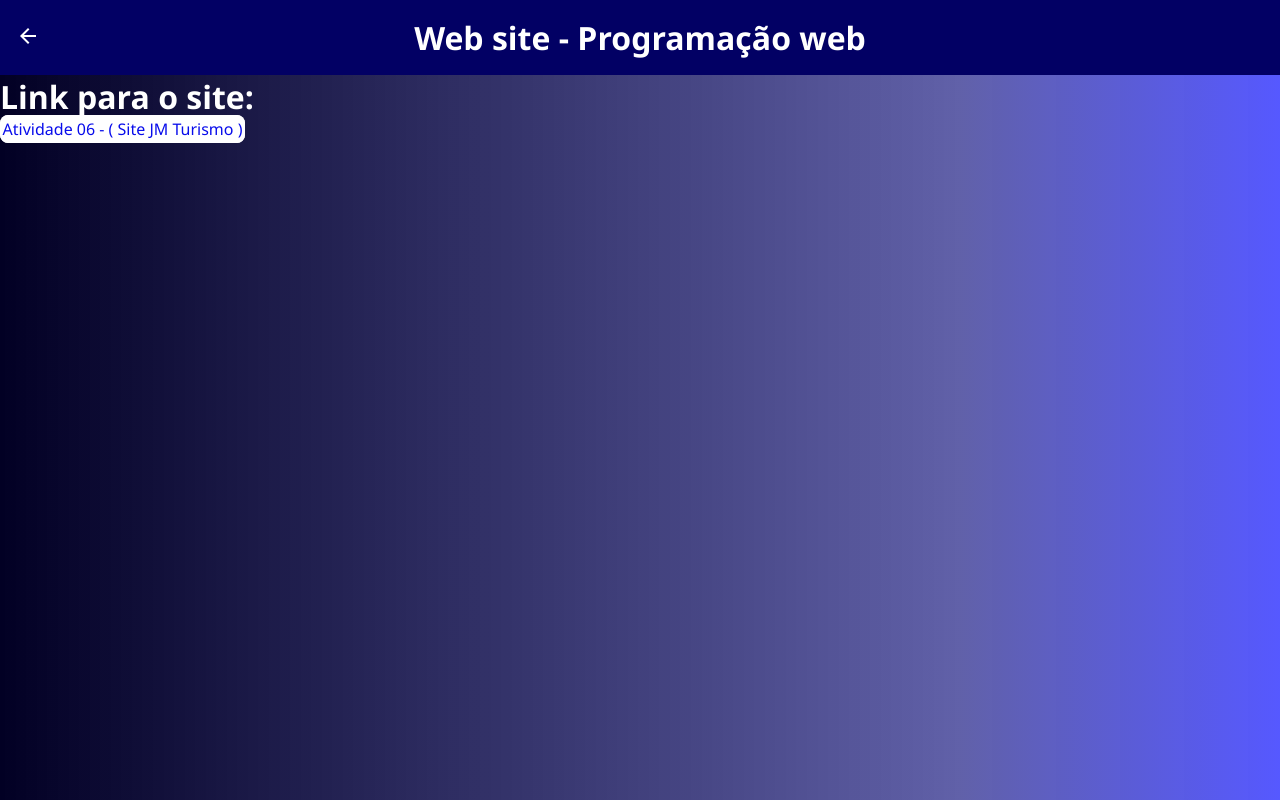
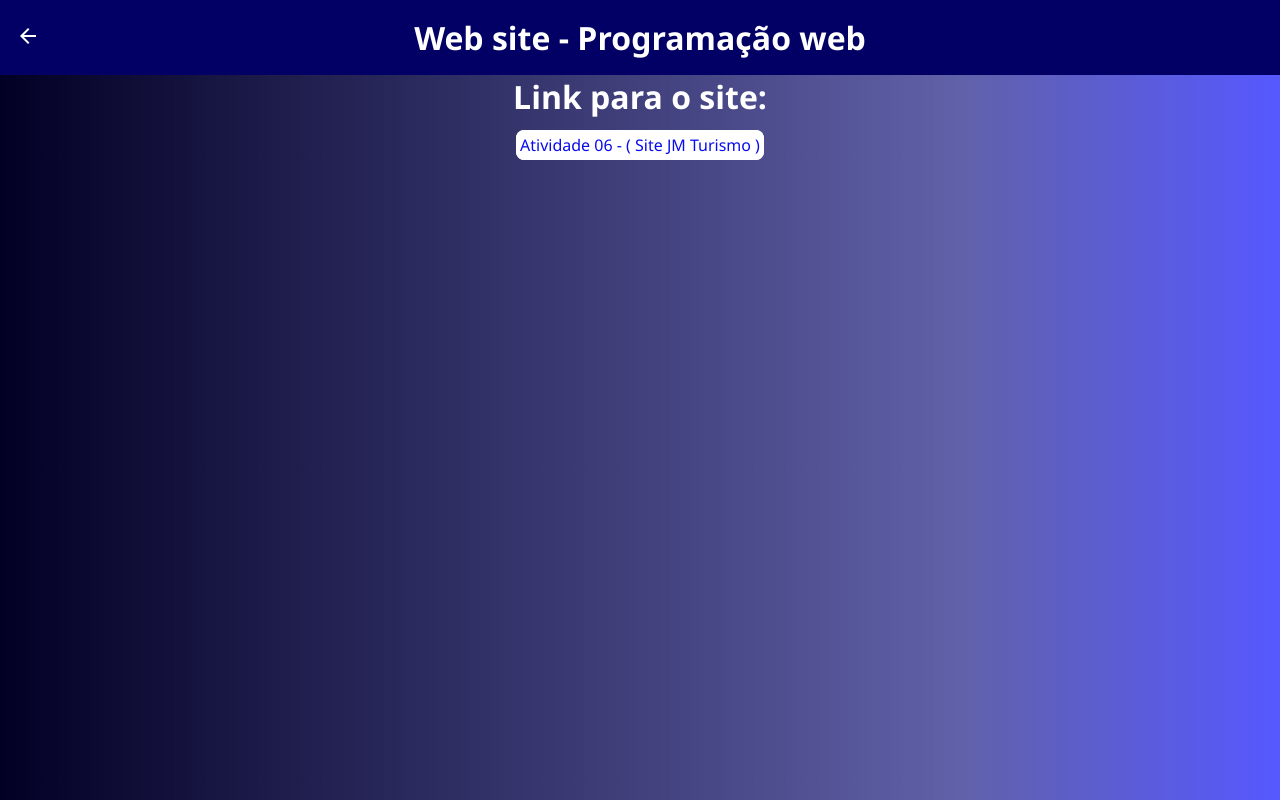
Before and after one commit to Jpedro23/meu-primeiro-site, a plain HTML site: page Atividade 06/index.html in a window 1280 px wide. Drawn offline with nearby package versions, Linux system fonts and the light colour scheme.

Commit message:
Atualização da atividade 06
Atualização na estilização do componente link e adição ao link do site JM Turismo.

```diff
--- a/Atividade 06/index.html
+++ b/Atividade 06/index.html
@@ -1,5 +1,6 @@
 <!DOCTYPE html>
 <html lang="en">
+
 <head>
     <meta charset="UTF-8">
     <meta name="viewport" content="width=device-width, initial-scale=1.0">
@@ -20,10 +21,15 @@
 
 <body>
     <main>
-        <div class="contaoner">
-            <h1>Link para o site:</h1>
-            <a href="#">Atividade 06 - ( Site JM Turismo )</a>
+        <div class="container">
+            <div>
+                <h1>Link para o site:</h1>
+            </div>
+            <div>
+                <a href="https://jm-turismo.vercel.app/index.html">Atividade 06 - ( Site JM Turismo )</a>
+            </div>
         </div>
     </main>
 </body>
+
 </html>
--- a/Atividade 06/style.css
+++ b/Atividade 06/style.css
@@ -42,7 +42,7 @@ body {
     flex-direction: column;
     justify-content: center;
     align-items: center;
-    gap: .5rem;
+    gap: 1rem;
 }
 
 a{
@@ -50,6 +50,11 @@ a{
     border: .1rem #ffffff solid;
     background-color: #ffffff;
     border-radius: .5rem;
-    padding: .1rem;
+    padding: .2rem;
     text-decoration: none;
 }
+
+a:hover{
+    background-color: #868585;
+    border: .1rem #868585 solid;
+}
```
